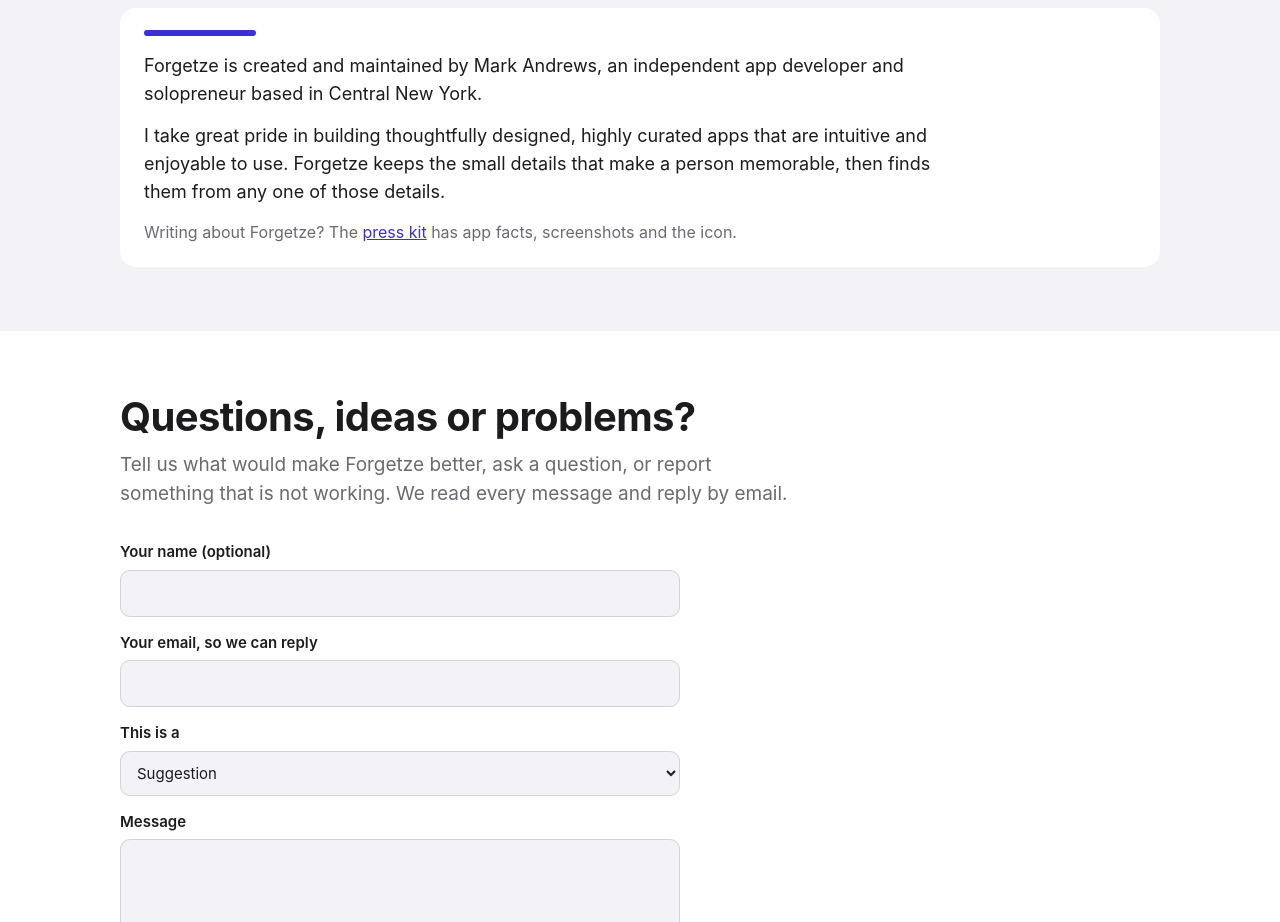
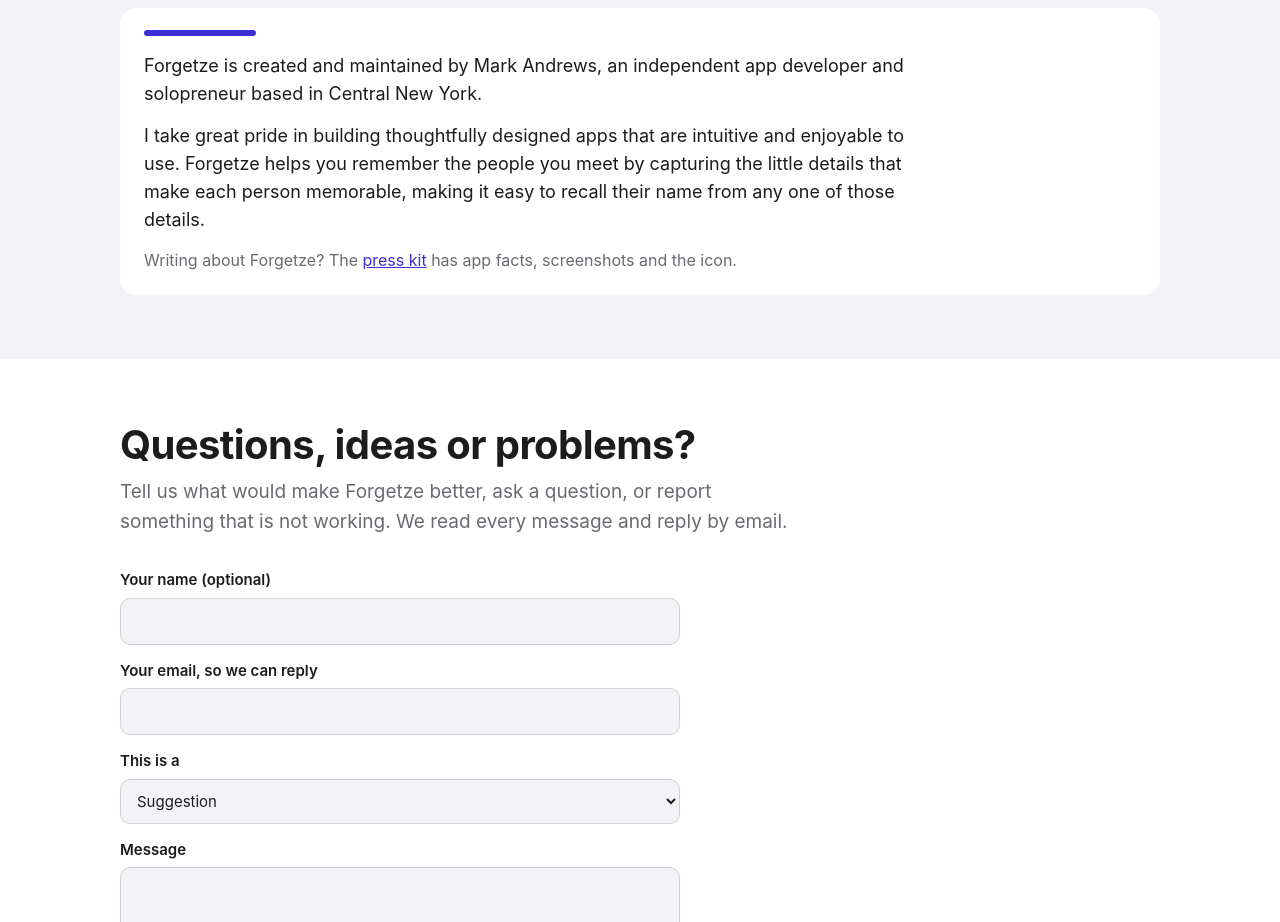
Before and after one commit to nyandrews/forgetze-site, a website: page index.html in a window 1280 px wide. Shown: the part 4300-5222 px from the top of the page. Drawn offline with Linux system fonts and the light colour scheme.

Commit message:
About us: Mark's own Forgetze wording
Co-Authored-By: Claude Fable 5.2 <noreply@anthropic.com>

```diff
--- a/index.html
+++ b/index.html
@@ -460,7 +460,7 @@
     <h2>About us</h2>
     <div class="about">
       <p>Forgetze is created and maintained by Mark Andrews, an independent app developer and solopreneur based in Central New York.</p>
-      <p>I take great pride in building thoughtfully designed, highly curated apps that are intuitive and enjoyable to use. Forgetze keeps the small details that make a person memorable, then finds them from any one of those details.</p>
+      <p>I take great pride in building thoughtfully designed apps that are intuitive and enjoyable to use. Forgetze helps you remember the people you meet by capturing the little details that make each person memorable, making it easy to recall their name from any one of those details.</p>
       <p class="press-note">Writing about Forgetze? The <a href="/press.html">press kit</a> has app facts, screenshots and the icon.</p>
     </div>
   </div>
```
Also changed, not shown: press.html (+1 -1 lines).
